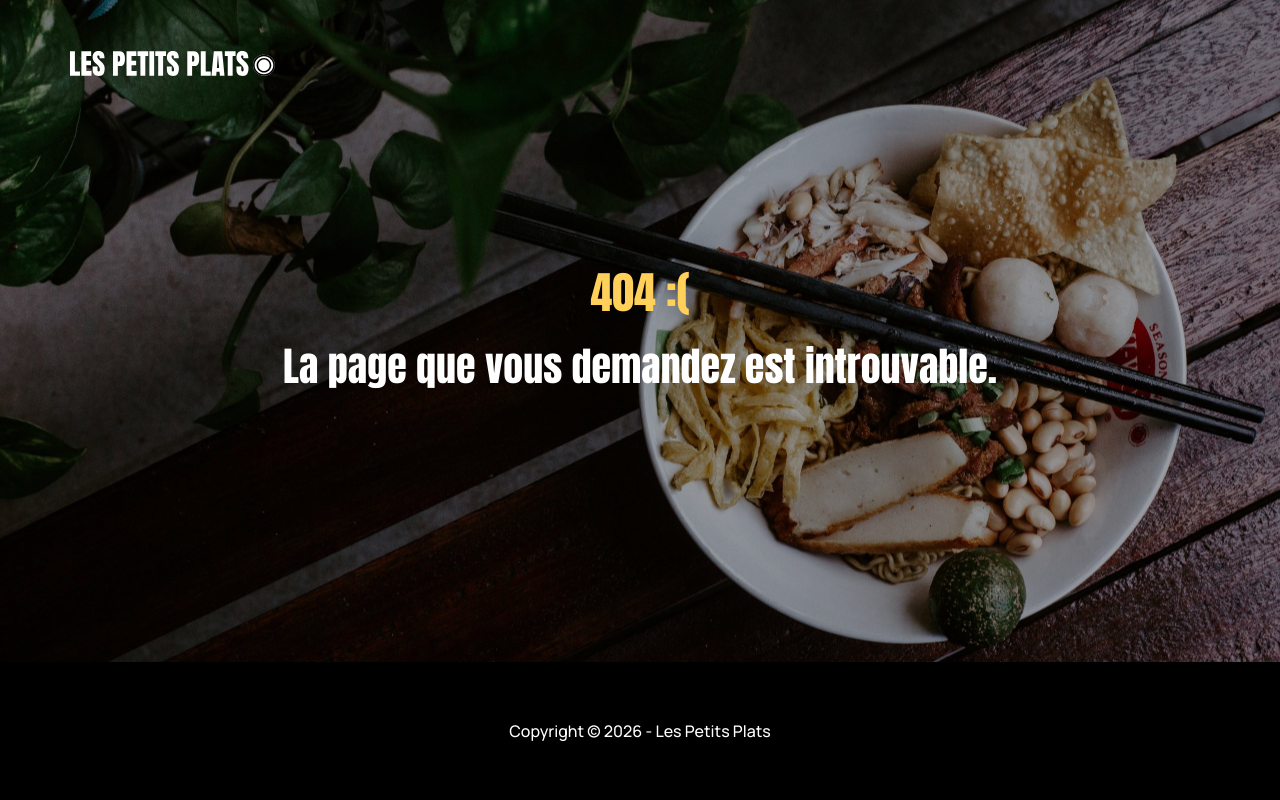
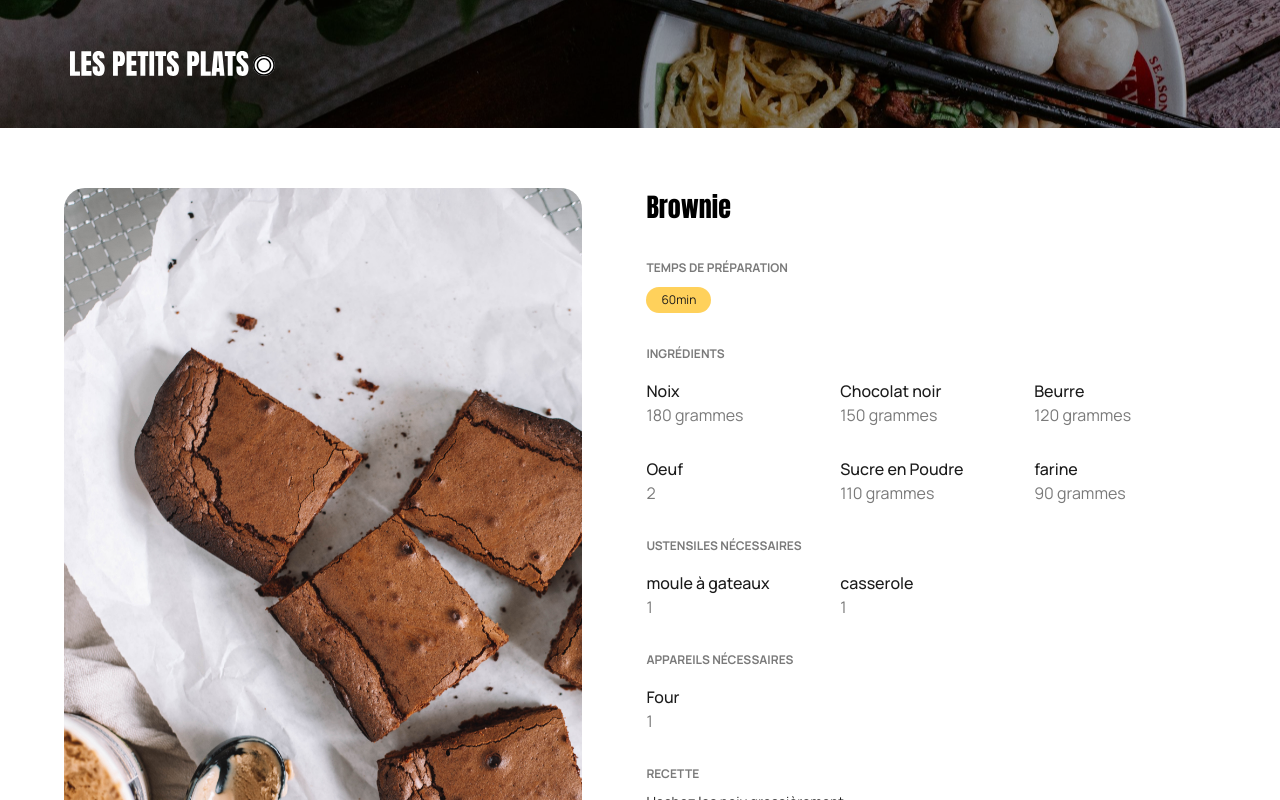
Before and after one commit to Adeline-I/les-petits-plats, a Next.js app: page /recette/brownie in a window 1280 px wide. Before the commit this address had no page. Shown: the top 800 px of the page. Built offline with nearby package versions, Linux system fonts and the light colour scheme.

Commit message:
feat: ajoute la route dynamique de la page recette avec ses sous-composants

```diff
--- a/app/globals.css
+++ b/app/globals.css
@@ -19,3 +19,11 @@ body {
   display: flex;
   flex-direction: column;
 }
+
+.sectionLabel {
+  font-family: var(--font-manrope);
+  font-weight: 700;
+  font-size: 0.75rem;
+  text-transform: uppercase;
+  color: var(--color-text-muted);
+}
--- /dev/null
+++ b/app/recette/[slug]/page.jsx
@@ -0,0 +1,77 @@
+import Header from "@/components/Header/Header";
+import RecipeItemList from "@/components/RecipeItemList/RecipeItemList";
+import Tag from "@/components/Tag/Tag";
+import recipes from "@/data/recipes.json";
+import { formatIngredient } from "@/lib/formatIngredient";
+import { formatUstensil } from "@/lib/formatUstensil";
+import { splitDescription } from "@/lib/splitDescription";
+import Image from "next/image";
+import styles from "./page.module.css";
+
+/**
+ * @param {Object} props
+ * @param {Promise<{ slug: string }>} props.params
+ */
+export default async function RecipePage({ params }) {
+  const { slug } = await params;
+  const recipe = recipes.find((r) => r.slug === slug);
+
+  if (!recipe) {
+    return <p>Recette introuvable</p>;
+  }
+
+  const { image, name, time, description, ingredients, ustensils, appliance } =
+    recipe;
+
+  const ingredientItems = ingredients.map(formatIngredient);
+  const ustensilItems = ustensils.map(formatUstensil);
+  const applianceItems = [{ name: appliance, quantity: "1" }];
+  const descriptionSentences = splitDescription(description);
+
+  return (
+    <>
+      <Header variant="compact" />
+
+      <main className={styles.main}>
+        <div className={styles.imageWrapper}>
+          <Image
+            src={`/images/${image}`}
+            alt={name}
+            width={606}
+            height={738}
+            sizes="(max-width: 768px) 100vw, 45vw"
+            className={styles.image}
+          />
+        </div>
+
+        <div className={styles.details}>
+          <h1 className={styles.title}>{name}</h1>
+
+          <div className={styles.prepTime}>
+            <h2 className="sectionLabel">Temps de préparation</h2>
+            <Tag variant="label">{time}min</Tag>
+          </div>
+
+          <RecipeItemList title="Ingrédients" items={ingredientItems} />
+          <RecipeItemList
+            title="Ustensiles nécessaires"
+            items={ustensilItems}
+          />
+          <RecipeItemList
+            title="Appareils nécessaires"
+            items={applianceItems}
+          />
+
+          <div className={styles.section}>
+            <h2 className="sectionLabel">Recette</h2>
+            {descriptionSentences.map((sentence, index) => (
+              <p key={index} className={styles.description}>
+                {sentence}
+              </p>
+            ))}
+          </div>
+        </div>
+      </main>
+    </>
+  );
+}
--- /dev/null
+++ b/app/recette/[slug]/page.module.css
@@ -0,0 +1,62 @@
+.main {
+  display: flex;
+  align-items: flex-start;
+  gap: 64px;
+  padding: 60px clamp(10px, 5vw, 102px);
+}
+
+.imageWrapper {
+  flex: 0 1 45%;
+  min-width: 0;
+  max-width: 606px;
+}
+
+.image {
+  display: block;
+  width: 100%;
+  height: auto;
+  border-radius: 21px;
+}
+
+.details {
+  flex: 1;
+  min-width: 0;
+}
+
+.title {
+  font-family: var(--font-anton);
+  font-weight: 400;
+  font-size: 1.625rem;
+  color: var(--color-black);
+}
+
+.prepTime {
+  margin-top: 32px;
+  display: flex;
+  flex-direction: column;
+  gap: 10px;
+}
+
+.section {
+  margin-top: 32px;
+}
+
+.description {
+  font-family: var(--font-manrope);
+  font-weight: 400;
+  font-size: 0.875rem;
+  color: var(--color-text);
+  margin-top: 0.5rem;
+}
+
+@media (max-width: 768px) {
+  .main {
+    flex-direction: column;
+  }
+
+  .imageWrapper {
+    flex: none;
+    width: 100%;
+    max-width: none;
+  }
+}
--- /dev/null
+++ b/components/RecipeItemList/RecipeItemList.jsx
@@ -0,0 +1,28 @@
+import styles from "./RecipeItemList.module.css";
+
+/**
+ * @typedef {Object} RecipeItem
+ * @property {string} name
+ * @property {string} quantity
+ */
+
+/**
+ * @param {Object} props
+ * @param {string} props.title
+ * @param {RecipeItem[]} props.items
+ */
+export default function RecipeItemList({ title, items }) {
+  return (
+    <div className={styles.section}>
+      <h2 className="sectionLabel">{title}</h2>
+      <ul className={styles.list} role="list">
+        {items.map((item, index) => (
+          <li key={index} className={styles.item}>
+            <span className={styles.name}>{item.name}</span>
+            <span className={styles.quantity}>{item.quantity}</span>
+          </li>
+        ))}
+      </ul>
+    </div>
+  );
+}
--- /dev/null
+++ b/components/RecipeItemList/RecipeItemList.module.css
@@ -0,0 +1,31 @@
+.section {
+  margin-top: 32px;
+}
+
+.list {
+  display: grid;
+  grid-template-columns: repeat(3, 1fr);
+  row-gap: 30px;
+  column-gap: 12px;
+  margin-top: 1rem;
+}
+
+.item {
+  display: flex;
+  flex-direction: column;
+  min-width: 0;
+}
+
+.name {
+  font-family: var(--font-manrope);
+  font-weight: 500;
+  font-size: 1rem;
+  color: var(--color-text);
+}
+
+.quantity {
+  font-family: var(--font-manrope);
+  font-weight: 400;
+  font-size: 1rem;
+  color: var(--color-text-muted);
+}
--- /dev/null
+++ b/lib/formatIngredient.js
@@ -0,0 +1,16 @@
+/**
+ * @typedef {Object} Ingredient
+ * @property {string} ingredient
+ * @property {number} [quantity]
+ * @property {string} [unit]
+ */
+
+/**
+ * @param {Ingredient} ingredient
+ */
+export function formatIngredient({ ingredient: name, quantity, unit }) {
+  if (quantity === undefined || quantity === null) {
+    return { name, quantity: "-" };
+  }
+  return { name, quantity: unit ? `${quantity} ${unit}` : `${quantity}` };
+}
--- /dev/null
+++ b/lib/formatUstensil.js
@@ -0,0 +1,12 @@
+const QUANTITY_PATTERN = /^(?<name>.*?)\s*\((?<quantity>\d+)\)$/;
+
+/**
+ * @param {string} ustensil
+ */
+export function formatUstensil(ustensil) {
+  const match = ustensil.match(QUANTITY_PATTERN);
+  const groups = match?.groups;
+  return groups
+    ? { name: groups.name, quantity: groups.quantity }
+    : { name: ustensil, quantity: "1" };
+}
--- /dev/null
+++ b/lib/splitDescription.js
@@ -0,0 +1,9 @@
+const SENTENCE_SEPARATOR = /(?<=\.)\s+/;
+
+/**
+ * @param {string} description
+ * @returns {string[]}
+ */
+export function splitDescription(description) {
+  return description.split(SENTENCE_SEPARATOR).filter(Boolean);
+}
```
